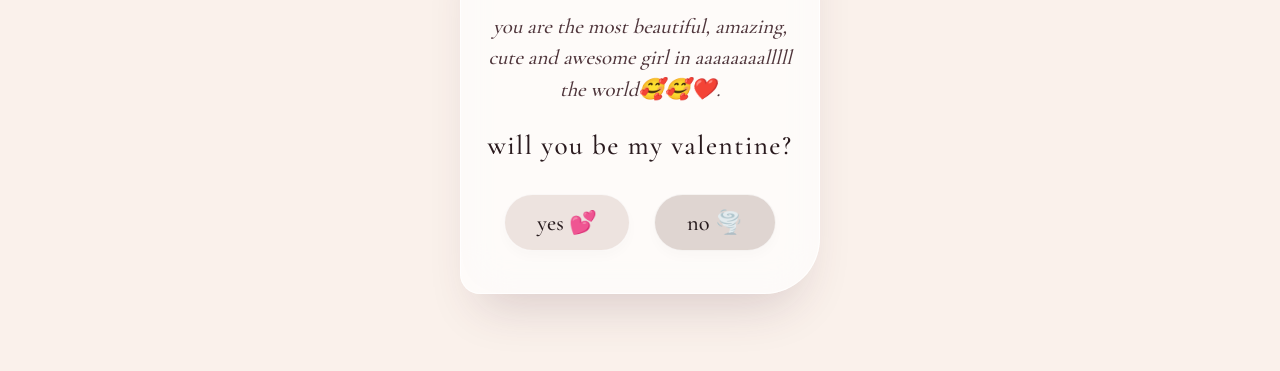
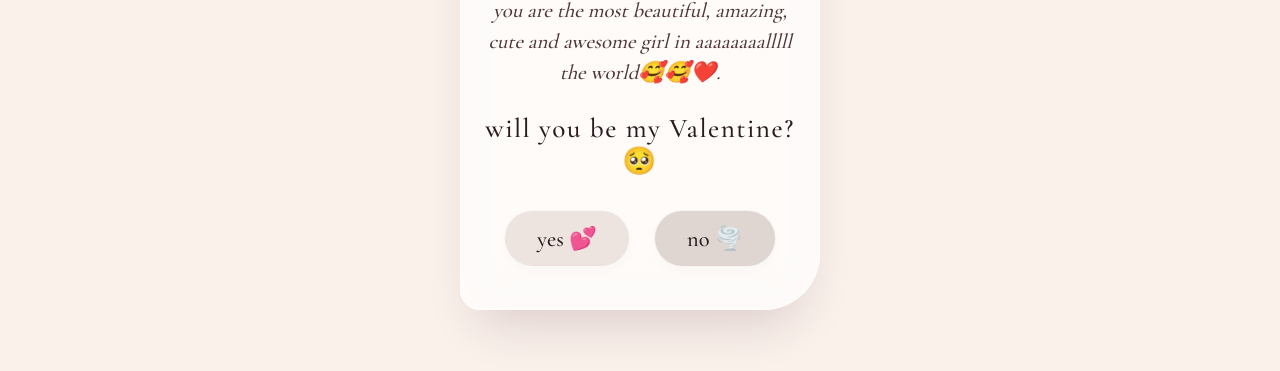
Before and after one commit to Immah007/val-026-msg-001, a plain HTML site: page index.html in a window 1280 px wide. Shown: the part 303-674 px from the top of the page. Drawn offline with nearby package versions, Linux system fonts and the light colour scheme.

Commit message:
Correct capitalization in valentine question

```diff
--- a/index.html
+++ b/index.html
@@ -530,7 +530,7 @@
         <div class="intro-card">
             <div class="intro-name">for <span>Karyn</span></div>
             <div class="intro-line">you are the most beautiful, amazing, cute and awesome girl in aaaaaaaalllll the world🥰🥰❤️.</div>
-            <div class="intro-question">will you be my valentine?</div>
+            <div class="intro-question">will you be my Valentine?🥺</div>
             <div class="btn-row">
                 <button id="yesBtnIntro" class="btn btn-yes">yes 💕</button>
                 <button id="noBtnIntro" class="btn btn-no">no 🌪️</button>
```
